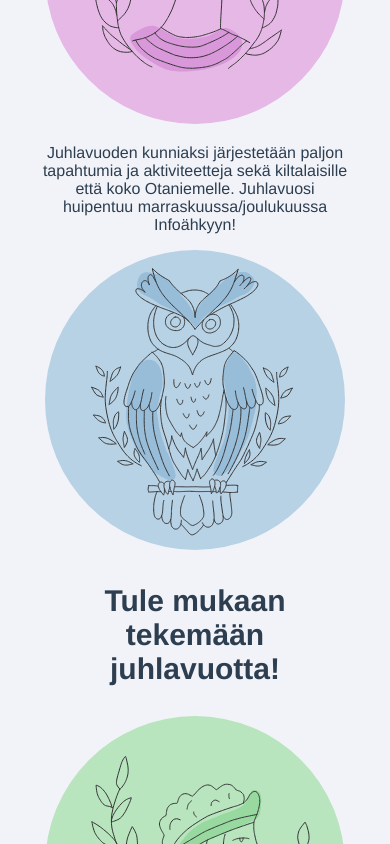
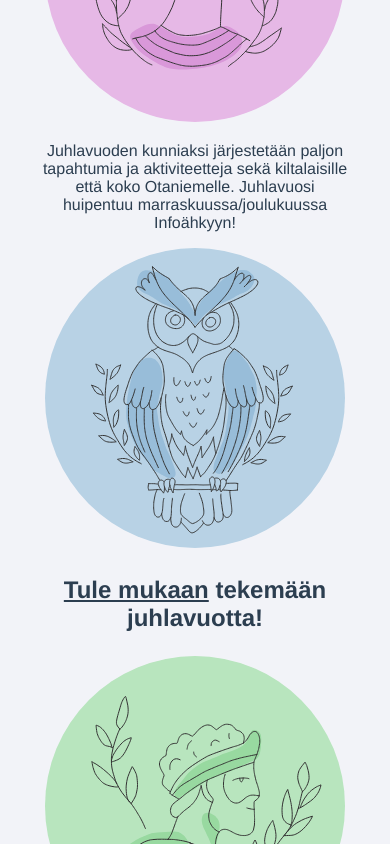
Before and after one commit to jviitamo/juhlavuosisivut, a Vue app in the folder app/: page / in a window 390 px wide. Shown: the part 1156-2000 px from the top of the page. Built offline with nearby package versions, Linux system fonts and the light colour scheme.

Commit message:
refractor main page

```diff
--- a/app/src/assets/global.css
+++ b/app/src/assets/global.css
@@ -20,3 +20,12 @@
         font-size: 44px;
     }
   }
+
+.link-underline-prevent-default {
+  color: inherit;
+  text-decoration: underline;
+}
+
+.link-underline-prevent-default:hover {
+  opacity: 0.7;
+}
--- a/app/src/components/MainPage/CardComponent.vue
+++ b/app/src/components/MainPage/CardComponent.vue
@@ -2,8 +2,8 @@
 
 <template>
     <div :style="{ flexDirection: flexDirection }" class="card-container">
-      <div class="text-content" :style="{ fontSize: textSize, fontWeight: isBold ? 'bold' : 'normal' }">
-        <p>{{ text }}</p>
+      <div class="text-content">
+        <slot></slot>
       </div>
       <div class="image-content">
         <img :src="imageUrl" alt="Image" class="card-image" />
--- a/app/src/components/MainPage/MainBody.vue
+++ b/app/src/components/MainPage/MainBody.vue
@@ -3,31 +3,23 @@
 <template>
   <div class="main-body-container">
     <h1 class="main-heading">ATHENE 25</h1>
-    <CardComponent
-      :text="$t('main_page[0].main_page_1')"
-      imageName="ruukku_logo.svg"
-      order="textFirst"
-      :textSize="this.chooseTextSize()"
-      :is-bold="true"
-    />
-    <CardComponent
-      :text="$t('main_page[0].main_page_2')"
-      imageName="nainen_paa.svg"
-      order="imageFirst"
-    />
-    <CardComponent
-      :text="$t('main_page[0].main_page_3')"
-      imageName="pollo.svg"
-      order="textFirst"
-    />
-    <CardComponent
-      :text="$t('main_page[0].main_page_4')"
-      imageName="mies_paa.svg"
-      order="imageFirst"
-      textSize="30px"
-      :is-bold="true"
-    />
-
+    <CardComponent imageName="ruukku_logo.svg" order="textFirst">
+      <p class="bold-header">{{ $t('main_page[0].main_page_1') }}</p>
+    </CardComponent>
+    <CardComponent imageName="nainen_paa.svg" order="imageFirst">
+      <p>{{ $t('main_page[0].main_page_2') }}</p>
+    </CardComponent>
+    <CardComponent imageName="pollo.svg" order="textFirst">
+      <p>{{ $t('main_page[0].main_page_3') }}</p>
+    </CardComponent>
+    <CardComponent imageName="mies_paa.svg" order="imageFirst">
+      <p class="bold-header">
+        <router-link to="/guild" class="link-underline-prevent-default">
+          {{ $t('main_page[0].main_page_4') }}
+        </router-link>
+        {{ $t('main_page[0].main_page_5') }}
+      </p>
+    </CardComponent>
   </div>
 </template>
 
@@ -38,11 +30,21 @@ export default {
   name: 'MainBody',
   components: {
     CardComponent
-  },
-  methods: {
-    chooseTextSize() {
-      return window.innerWidth > 600 ? "2rem" : "1.5rem"
-    }
   }
 };
 </script>
+
+<style scoped>
+.bold-header {
+  font-weight: bold;
+  font-size: 2rem;
+}
+
+@media screen and (max-width: 600px) {
+  .bold-header {
+    font-size: 1.5rem;
+  }
+}
+
+
+</style>
--- a/app/src/components/MyNavbar.vue
+++ b/app/src/components/MyNavbar.vue
@@ -8,7 +8,7 @@
     </div>
     <div class="container">
       <div class="navbar-brand">
-        <router-link to="/" class="navbar-item">
+        <router-link to="/" class="link-underline-prevent-default">
           <img src="@/assets/logo.svg" alt="Logo" />
         </router-link >
       </div>
--- a/app/src/locales/en.json
+++ b/app/src/locales/en.json
@@ -4,7 +4,8 @@
       "main_page_1": "Welcome to celebrate the 25th anniversary of the Guild of Information Networks, Athene!",
       "main_page_2": "Throughout the year, guild members will have the opportunity to delve into Athen's history and participate in historical guild events.",
       "main_page_3": "In honor of the anniversary, numerous events and activities will be organized for both guild members and the entire Otaniemi community. The celebratory year culminates in November/December with Infoähky!",
-      "main_page_4": "Join us in making this anniversary year memorable!"
+      "main_page_4": "Join us",
+      "main_page_5": "in making this anniversary year memorable!"
     }
   ],
   "nav_bar": [
--- a/app/src/locales/fi.json
+++ b/app/src/locales/fi.json
@@ -4,7 +4,8 @@
       "main_page_1": "Tervetuloa mukaan juhlimaan 25-vuotista Informaatioverkostojen kilta Athenea!",
       "main_page_2": "Vuoden aikana kiltalaiset pääsevät tutustumaan tarkemmin Athenen historiaan sekä osallistumaan historiallisiin kiltatapahtumiin.",
       "main_page_3": "Juhlavuoden kunniaksi järjestetään paljon tapahtumia ja aktiviteetteja sekä kiltalaisille että koko Otaniemelle. Juhlavuosi huipentuu marraskuussa/joulukuussa Infoähkyyn!",
-      "main_page_4": "Tule mukaan tekemään juhlavuotta!"
+      "main_page_4": "Tule mukaan",
+      "main_page_5": "tekemään juhlavuotta!"
     }
   ],
   "nav_bar": [
```
